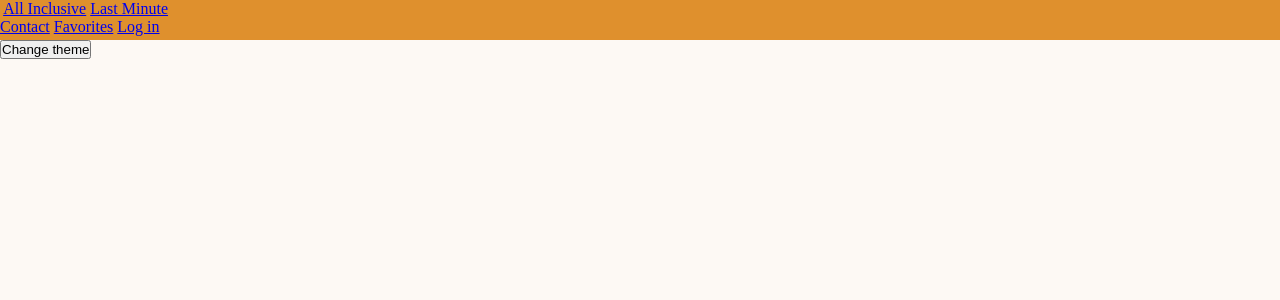
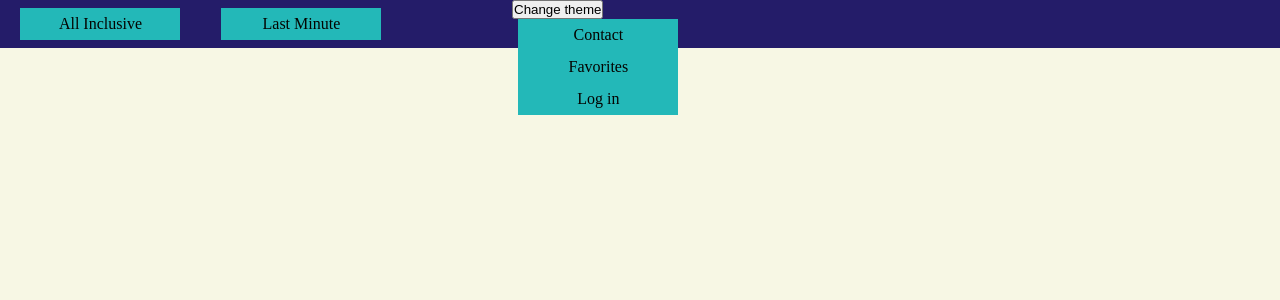
Before and after one commit to Codynator/voyageur, a PHP site: page /main.html in a window 1280 px wide. Shown: the top 300 px of the page. Run offline with PHP 8.4, Linux system fonts and the light colour scheme.

Commit message:
Early links styling

```diff
--- a/src/main.html
+++ b/src/main.html
@@ -18,6 +18,7 @@
             <!-- <progress value="25" max="100"></progress> -->
         </div>
         <div class="right-nav">
+            <button id="theme-btn">Change theme</button>
             <a href="./main.html">Contact</a>
             <a href="./main.html">Favorites</a>
             <a href="./main.html">Log in</a>
@@ -33,7 +34,7 @@
     </header>
 
     <main>
-        <button id="theme-btn">Change theme</button>
+
     </main>
     <script src="./scripts/themeChanger.js"></script>
 </body>
--- a/src/scripts/themeChanger.js
+++ b/src/scripts/themeChanger.js
@@ -20,10 +20,7 @@ const detectColorScheme = () => {
         document.documentElement.setAttribute("data-theme", "dark");
     }
 }
-detectColorScheme();
 
-// Identify the theme button HTML element
-const themeButton = document.querySelector('#theme-btn');
 
 // Function that changes the theme, and sets a localStorage variable to track the theme between page loads
 const switchTheme = () => {
@@ -37,5 +34,8 @@ const switchTheme = () => {
     }
 }
 
-// Listener for changing themes
+
+detectColorScheme();
+
+const themeButton = document.querySelector('#theme-btn');
 themeButton.addEventListener('click', switchTheme, false);
--- a/src/styles/mainStyle.css
+++ b/src/styles/mainStyle.css
@@ -1,17 +1,17 @@
   :root {
-    --text: rgb(26, 17, 4);
-    --background: rgb(253, 249, 244);
-    --primary: rgb(223, 144, 45);
-    --secondary: rgb(232, 236, 129);
-    --accent: rgb(203, 230, 91);
+    --text: #040401;
+    --background: #f7f7e4;
+    --primary: #241c69;
+    --secondary: #23b8b8;
+    --accent: #561273;
   }
 
   [data-theme="dark"] {
-    --text: rgb(251, 242, 229);
-    --background: rgb(13, 8, 2);
-    --primary: rgb(209, 129, 31);
-    --secondary: rgb(121, 124, 19);
-    --accent: rgb(136, 164, 25);
+    --text: #fefefb;
+    --background: #131534;
+    --primary: #4982ed;
+    --secondary: #47dc6e;
+    --accent: #bf6fe2;
   }
 
   * {
@@ -19,11 +19,30 @@
     margin: 0;
   }
 
-nav {
-  background-color: var(--primary);
-  height: 5svh;
-}
-
   body {
     background-color: var(--background);
   }
+
+  nav {
+    background-color: var(--primary);
+    height: 6svh;
+    display: flex;
+  }
+
+  .left-nav {
+    width: 40%;
+    display: flex;
+    align-items: center;
+  }
+
+  nav a {
+    display: flex;
+    justify-content: center;
+    align-items: center;
+    width: 10rem;
+    height: 2rem;
+    color: var(--text);
+    text-decoration: none;
+    background-color: var(--secondary);
+    margin-inline: 4%;
+  }
```
Lines whose indentation alone changed are shown as unchanged.
